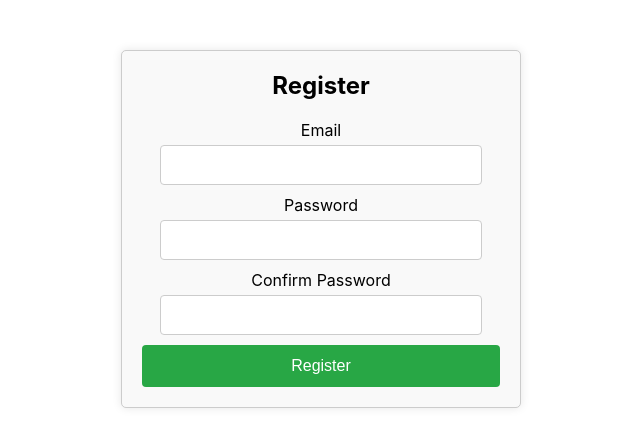
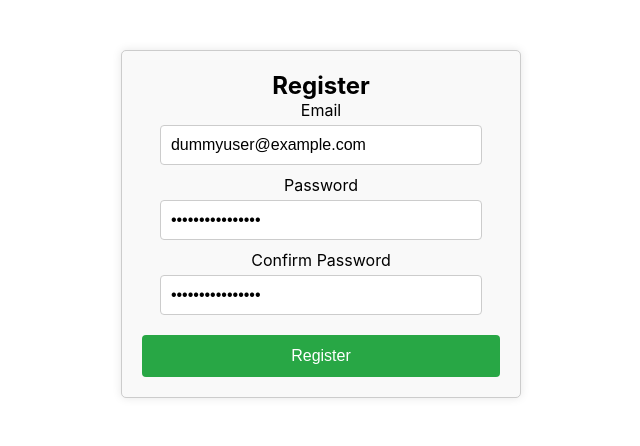
Before and after one commit to DM8581912/volunteer-management-app, a React (Create React App) app in the folder frontend/: page /register in a window 1280 px wide. Shown: the top 446 px of the page, without its empty margins (319-959 px from the left). Built offline with nearby package versions, Linux system fonts and the light colour scheme.

Commit message:
Implemented CSS Modules and updated Login and Registration components

```diff
--- a/frontend/src/App.js
+++ b/frontend/src/App.js
@@ -17,7 +17,7 @@ function App() {
     <Router>
       <div className="App">
         <Routes>
-          {/* Default route to redirect to Login */}
+          {/* Redirect to login page if no specific route is provided */}
           <Route path="/" element={<Navigate to="/login" />} />
 
           {/* Other routes */}
--- a/frontend/src/components/Login/Login.jsx
+++ b/frontend/src/components/Login/Login.jsx
@@ -1,19 +1,55 @@
-import React from "react";
-import styles from "./Login.module.css";
+import React, { useState } from 'react';
+import { useNavigate } from 'react-router-dom'; // Import useNavigate for redirection
+import styles from "./Login.module.css";  // Import CSS module
 
-function Login() {
+const Login = () => {
+  const [email, setEmail] = useState('testuser@example.com');
+  const [password, setPassword] = useState('password123');
+  const navigate = useNavigate(); // Initialize useNavigate
+
+  // Function to handle form submission
+  const handleSubmit = (e) => {
+    e.preventDefault();
+
+    // Check the credentials
+    if (email === 'testuser@example.com' && password === 'password123') {
+      alert('Login successful!');
+      navigate('/profile');
+    } else {
+      alert('Invalid login credentials');
+    }
+  };
+
   return (
     <div className={styles.loginContainer}>
-      <h1>Login</h1>
-      <form>
-        <label>Email</label>
-        <input type="email" />
-        <label>Password</label>
-        <input type="password" />
-        <button type="submit">Login</button>
+      <h2 className={styles.heading}>Login</h2>
+      <form onSubmit={handleSubmit}>
+        <div className={styles.formGroup}>
+          <label>Email</label>
+          {/* Bind input value to state */}
+          <input
+            type="email"
+            value={email}
+            onChange={(e) => setEmail(e.target.value)}
+            className={styles.input}
+          />
+        </div>
+
+        <div className={styles.formGroup}>
+          <label>Password</label>
+          {/* Bind input value to state */}
+          <input
+            type="password"
+            value={password}
+            onChange={(e) => setPassword(e.target.value)}
+            className={styles.input}
+          />
+        </div>
+
+        <button type="submit" className={styles.button}>Login</button>
       </form>
     </div>
   );
-}
+};
 
 export default Login;
--- a/frontend/src/components/Login/Login.module.css
+++ b/frontend/src/components/Login/Login.module.css
@@ -18,13 +18,16 @@ h2 {
 .form-group label {
   display: block;
   margin-bottom: 5px;
+  font-weight: bold;
 }
 
 .form-group input {
-  width: 100%;
+  width: calc(100% - 20px);
   padding: 10px;
   border: 1px solid #ccc;
   border-radius: 5px;
+  box-sizing: border-box;
+  margin-bottom: 5px;
 }
 
 button {
@@ -35,8 +38,15 @@ button {
   border: none;
   border-radius: 5px;
   cursor: pointer;
+  margin-top: 10px;
 }
 
 button:hover {
   background-color: #45a049;
 }
+
+.error {
+  color: red;
+  font-size: 0.8em;
+  margin-top: -10px;
+}
--- a/frontend/src/components/Profile/Profile.js
+++ b/frontend/src/components/Profile/Profile.js
@@ -19,20 +19,22 @@ const ProfileSchema = Yup.object().shape({
 });
 
 const Profile = () => {
+  const dummyProfileData = {
+    fullName: "John Doe",
+    address1: "123 Main Street",
+    address2: "",
+    city: "Houston",
+    state: "TX",
+    zip: "77001",
+    skills: ["communication", "tech"],
+    availability: "09/20/2024",
+  };
+
   return (
     <div className={styles.profileContainer}>
       <h2>Manage Profile</h2>
       <Formik
-        initialValues={{
-          fullName: "",
-          address1: "",
-          address2: "",
-          city: "",
-          state: "",
-          zip: "",
-          skills: [],
-          availability: "",
-        }}
+        initialValues={dummyProfileData}
         validationSchema={ProfileSchema}
         onSubmit={(values) => {
           console.log("Profile Updated!", values);
@@ -155,8 +157,7 @@ const Profile = () => {
 
             <div>
               <label htmlFor="skills">Skills</label>
-              <Field as="select" name="skills">
-                <option value="">Select</option>
+              <Field as="select" name="skills" multiple>
                 <option value="organizing">Organizing</option>
                 <option value="communication">Communication</option>
                 <option value="tech">Tech</option>
@@ -168,7 +169,6 @@ const Profile = () => {
                 <option value="social media">Social Media</option>
                 <option value="graphic design">Graphic Design</option>
                 <option value="event planning">Event Planning</option>
-                {/* Add more skills */}
               </Field>
               <ErrorMessage
                 name="skills"
--- a/frontend/src/components/Registration/Registration.js
+++ b/frontend/src/components/Registration/Registration.js
@@ -1,7 +1,7 @@
 import React from "react";
 import { Formik, Form, Field, ErrorMessage } from "formik";
 import * as Yup from "yup";
-import styles from "./Registration.module.css";
+import styles from "./Registration.module.css";  // Import CSS module
 
 // Validation schema using Yup
 const RegistrationSchema = Yup.object().shape({
@@ -15,15 +15,17 @@ const RegistrationSchema = Yup.object().shape({
 });
 
 const Registration = () => {
+  const dummyRegistrationData = {
+    email: "dummyuser@example.com",
+    password: "dummyPassword123",
+    confirmPassword: "dummyPassword123",
+  };
+
   return (
     <div className={styles.registrationContainer}>
-      <h2>Register</h2>
+      <h2 className={styles.heading}>Register</h2>
       <Formik
-        initialValues={{
-          email: "",
-          password: "",
-          confirmPassword: "",
-        }}
+        initialValues={dummyRegistrationData}
         validationSchema={RegistrationSchema}
         onSubmit={(values) => {
           console.log("Registration successful!", values);
@@ -32,39 +34,25 @@ const Registration = () => {
       >
         {({ isSubmitting }) => (
           <Form>
-            <div>
+            <div className={styles.formGroup}>
               <label htmlFor="email">Email</label>
-              <Field type="email" name="email" />
-              <ErrorMessage
-                name="email"
-                component="div"
-                className={styles.error}
-              />
+              <Field type="email" name="email" className={styles.input} />
+              <ErrorMessage name="email" component="div" className={styles.error} />
             </div>
 
-            <div>
+            <div className={styles.formGroup}>
               <label htmlFor="password">Password</label>
-              <Field type="password" name="password" />
-              <ErrorMessage
-                name="password"
-                component="div"
-                className={styles.error}
-              />
+              <Field type="password" name="password" className={styles.input} />
+              <ErrorMessage name="password" component="div" className={styles.error} />
             </div>
 
-            <div>
+            <div className={styles.formGroup}>
               <label htmlFor="confirmPassword">Confirm Password</label>
-              <Field type="password" name="confirmPassword" />
-              <ErrorMessage
-                name="confirmPassword"
-                component="div"
-                className={styles.error}
-              />
+              <Field type="password" name="confirmPassword" className={styles.input} />
+              <ErrorMessage name="confirmPassword" component="div" className={styles.error} />
             </div>
 
-            <button type="submit" disabled={isSubmitting}>
-              Register
-            </button>
+            <button type="submit" disabled={isSubmitting} className={styles.button}>Register</button>
           </Form>
         )}
       </Formik>
--- a/frontend/src/components/Registration/Registration.module.css
+++ b/frontend/src/components/Registration/Registration.module.css
@@ -9,7 +9,7 @@
   box-shadow: 0px 0px 10px rgba(0, 0, 0, 0.1);
 }
 
-.registrationContainer h2 {
+.registration-container h2 {
   text-align: center;
   margin-bottom: 20px;
 }
```
